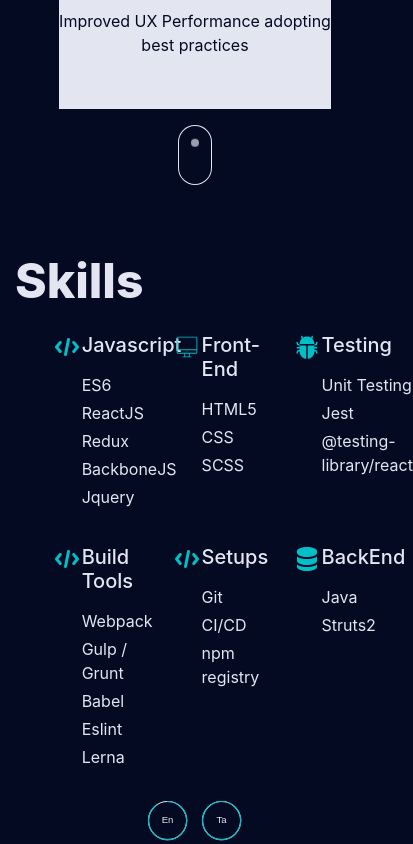
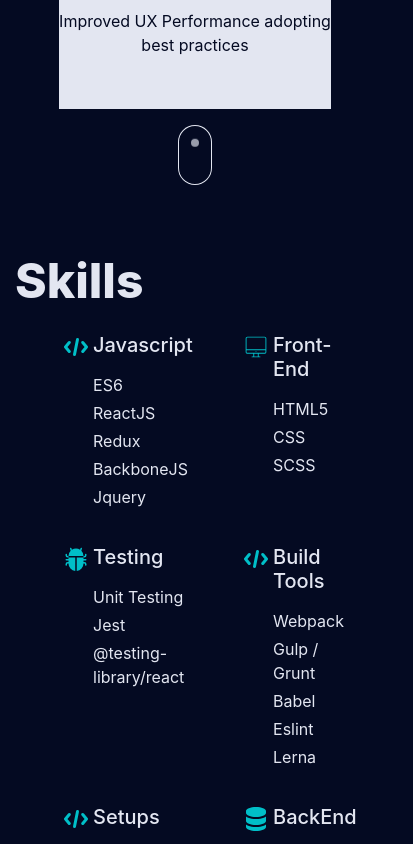
Before and after one commit to saravananceg/portfolio, a React (Create React App) app: page / in a window 390 px wide. Shown: the part 3330-4174 px from the top of the page, 413 px wide, since content can reach past the window. Built offline with nearby package versions, Linux system fonts and the light colour scheme.

Commit message:
responsive design fixes

```diff
--- a/src/App.scss
+++ b/src/App.scss
@@ -5,7 +5,6 @@
 }
 
 .section {
-  width: calc(100% - 20rem);
   color: $font-color;
   padding-top: 30px;
   min-height: 100vh;
--- a/src/scss/Experience/works.scss
+++ b/src/scss/Experience/works.scss
@@ -143,3 +143,9 @@
     height: 2rem;
     color: $icon-color;
 }
+
+@media (max-width: #{$phone}) {
+    .expand-card {
+        transform: scale(1.25) rotateY(180deg);
+    }
+}
--- a/src/scss/skills/skills.scss
+++ b/src/scss/skills/skills.scss
@@ -40,3 +40,10 @@
 .skills-list-body > div {
     padding-bottom: .25rem;
 }
+
+
+@media (max-width: #{$phone}) {
+    .skill-section {
+        width: 50%;
+    }
+}
```
